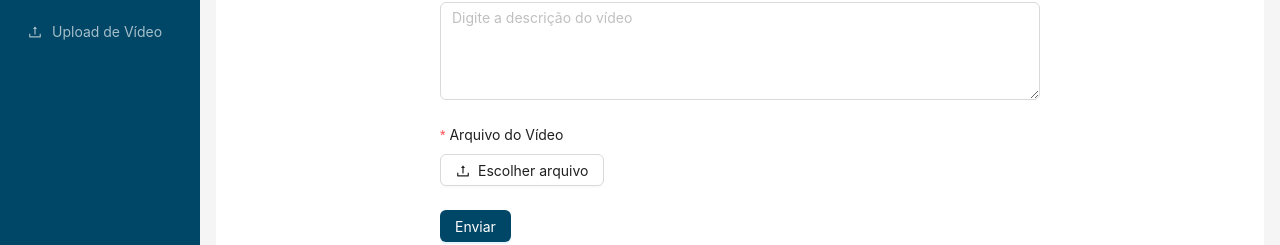
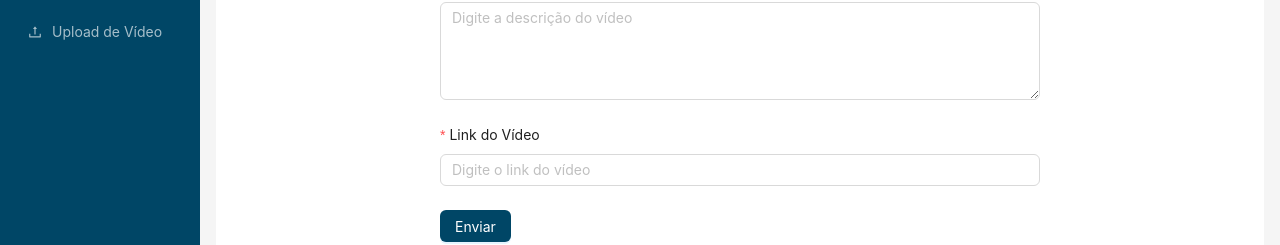
Before and after one commit to RodolfoXYZ/Surd-Tech-Front-End, a React (Create React App) app: page /upload-video in a window 1280 px wide. Shown: the part 284-529 px from the top of the page. Built offline with nearby package versions, Linux system fonts and the light colour scheme.

Commit message:
atualizando tela de upload

```diff
--- a/src/Pages/Biblioteca/Biblioteca.js
+++ b/src/Pages/Biblioteca/Biblioteca.js
@@ -77,6 +77,7 @@ const Biblioteca = () => {
                     alignItems: 'center',
                   }}
                 >
+
                   <Button
                     type="primary"
                     style={{
--- a/src/Pages/uploadVideo/uploadVideo.js
+++ b/src/Pages/uploadVideo/uploadVideo.js
@@ -1,6 +1,5 @@
 import React, { useState } from 'react';
-import { Layout, Form, Input, Button, Upload, message } from 'antd';
-import { UploadOutlined } from '@ant-design/icons';
+import { Layout, Form, Input, Button, message } from 'antd';
 import Sidebar from '../../components/Layout/Sidebar';
 import AppHeader from '../../components/Layout/AppHeader';
 import axios from 'axios';
@@ -21,15 +20,17 @@ const UploadVideo = () => {
     const token = localStorage.getItem('authToken');
 
     try {
-      const formData = new FormData();
-      formData.append('titulo', values.titulo);
-      formData.append('descricao', values.descricao);
-      formData.append('arquivo', values.arquivo.file);
+      // Envia apenas o link do vídeo
+      const data = {
+        titulo: values.titulo,
+        descricao: values.descricao,
+        link: values.link,  // O link do vídeo
+      };
 
-      await axios.post('https://surdtech-backend.onrender.com/video/upload', formData, {
+      await axios.post('https://surdtech-backend.onrender.com/video/upload', data, {
         headers: {
           Authorization: `Bearer ${token}`,
-          'Content-Type': 'multipart/form-data',
+          'Content-Type': 'application/json',
         },
       });
 
@@ -76,14 +77,11 @@ const UploadVideo = () => {
               </Form.Item>
 
               <Form.Item
-                name="arquivo"
-                label="Arquivo do Vídeo"
-                valuePropName="file"
-                rules={[{ required: true, message: 'Por favor, envie o arquivo do vídeo' }]}
+                name="link"
+                label="Link do Vídeo"
+                rules={[{ required: true, message: 'Por favor, insira o link do vídeo' }]}
               >
-                <Upload beforeUpload={() => false} maxCount={1}>
-                  <Button icon={<UploadOutlined />}>Escolher arquivo</Button>
-                </Upload>
+                <Input placeholder="Digite o link do vídeo" />
               </Form.Item>
 
               <Form.Item>
--- a/src/components/Layout/Sidebar.js
+++ b/src/components/Layout/Sidebar.js
@@ -7,7 +7,7 @@ import {
   BellOutlined,
   FileOutlined,
   DashboardOutlined,
-  UploadOutlined // Ícone adicionado
+  UploadOutlined
 } from '@ant-design/icons';
 import { useNavigate } from 'react-router-dom';
 import logo from '../../assets/images/logo.svg';
```
